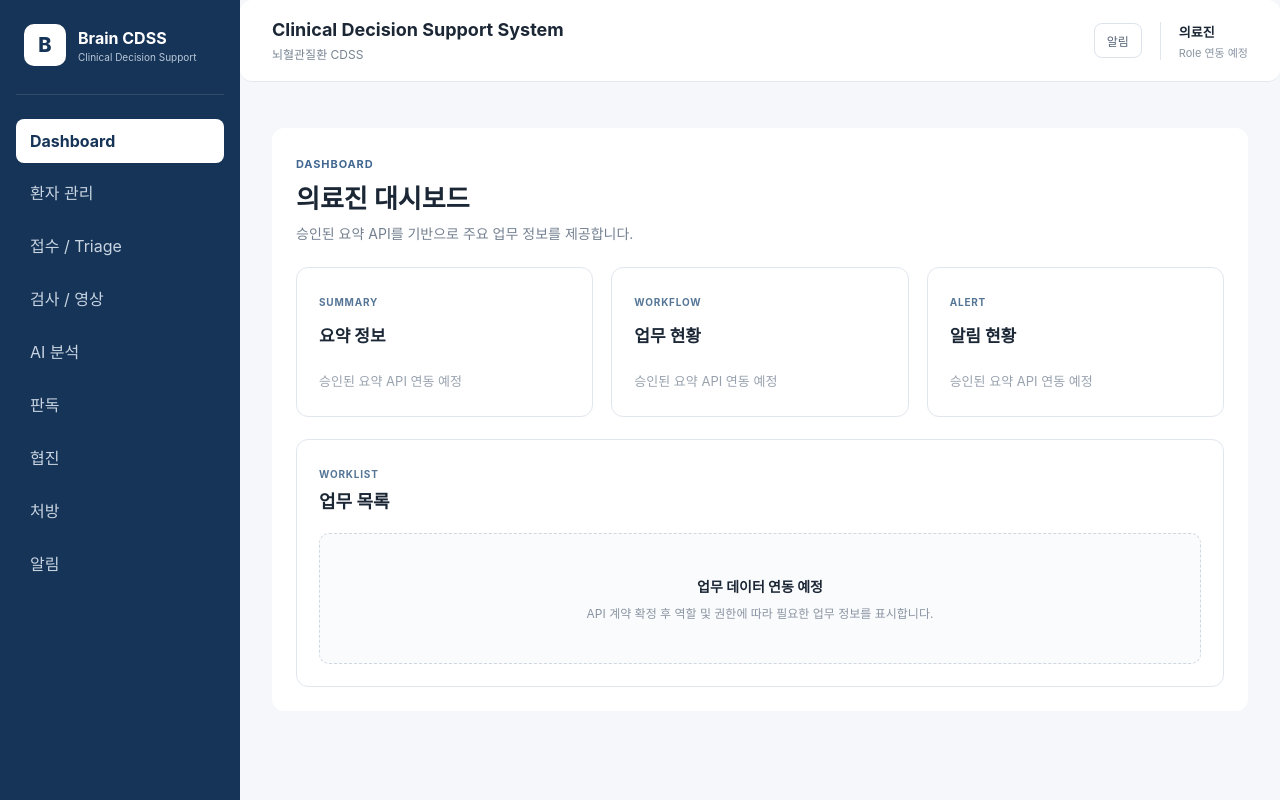
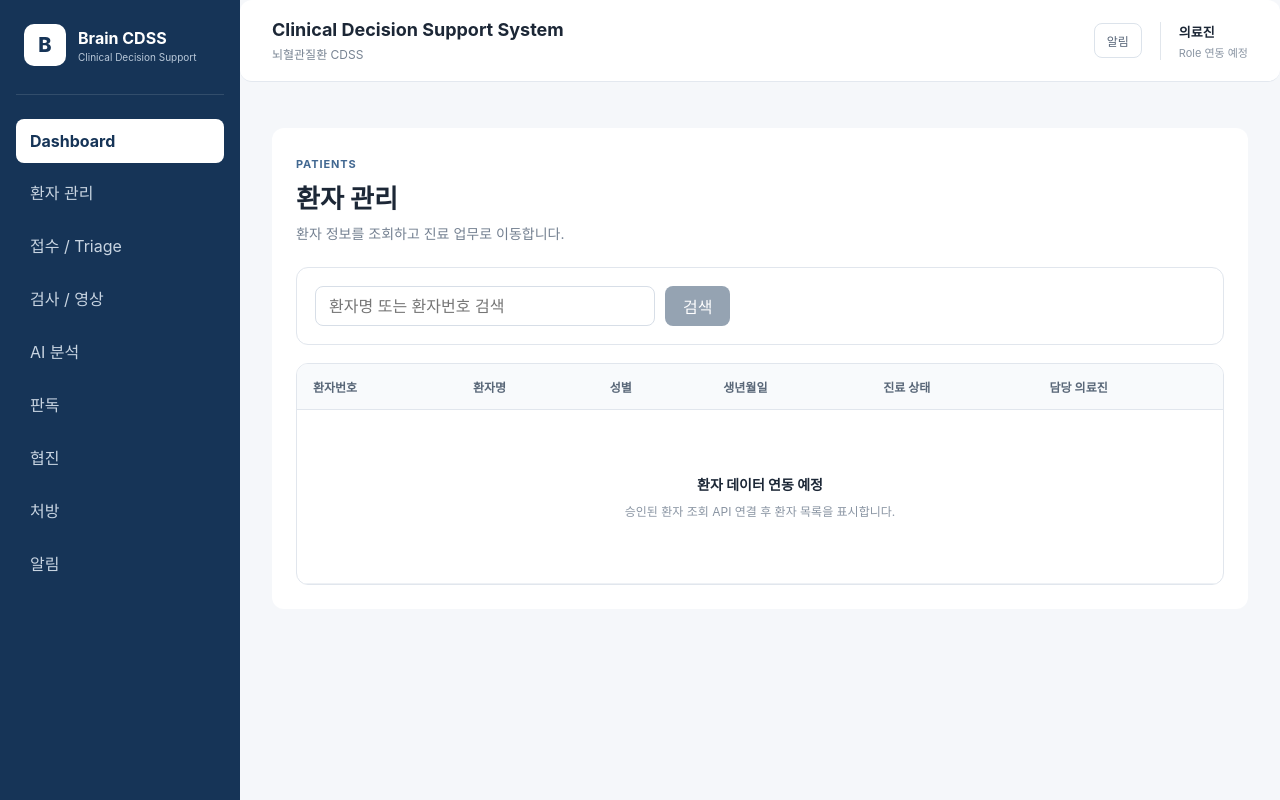
Before and after one commit to brainCDSS/BrainCDSS, a React (Vite) app in the folder frontend/: page / in a window 1280 px wide. Built offline with nearby package versions, Linux system fonts and the light colour scheme.

Commit message:
feat(frontend): 의료진 대시보드 및 환자관리 기본 화면 구현

```diff
--- a/frontend/src/app/App.tsx
+++ b/frontend/src/app/App.tsx
@@ -3,12 +3,13 @@
 
 
 import AppShell from "../shared/layout/AppShell";
-import Dashboard from "../features/dashboard/Dashboard";
+//import Dashboard from "../features/dashboard/";
+import Patients from "../features/patients/Patients";
 
 export function App() {
   return (
     <AppShell>
-      <Dashboard />
+      <Patients />
     </AppShell>
   );
 }
--- /dev/null
+++ b/frontend/src/features/patients/Patients.tsx
@@ -0,0 +1,55 @@
+import "./patients.css";
+
+export default function Patients() {
+  return (
+    <section className="patients">
+      <div className="patients-heading">
+        <div>
+          <span className="patients-label">PATIENTS</span>
+          <h2>환자 관리</h2>
+          <p>환자 정보를 조회하고 진료 업무로 이동합니다.</p>
+        </div>
+      </div>
+
+      <div className="patients-toolbar">
+        <input
+          type="search"
+          placeholder="환자명 또는 환자번호 검색"
+          aria-label="환자 검색"
+        />
+
+        <button type="button" disabled>
+          검색
+        </button>
+      </div>
+
+      <div className="patients-table-wrap">
+        <table className="patients-table">
+          <thead>
+            <tr>
+              <th>환자번호</th>
+              <th>환자명</th>
+              <th>성별</th>
+              <th>생년월일</th>
+              <th>진료 상태</th>
+              <th>담당 의료진</th>
+            </tr>
+          </thead>
+
+          <tbody>
+            <tr>
+              <td colSpan={6}>
+                <div className="patients-empty">
+                  <strong>환자 데이터 연동 예정</strong>
+                  <p>
+                    승인된 환자 조회 API 연결 후 환자 목록을 표시합니다.
+                  </p>
+                </div>
+              </td>
+            </tr>
+          </tbody>
+        </table>
+      </div>
+    </section>
+  );
+}
--- /dev/null
+++ b/frontend/src/features/patients/patients.css
@@ -0,0 +1,107 @@
+.patients {
+  width: 100%;
+}
+
+.patients-heading {
+  margin-bottom: 24px;
+}
+
+.patients-label {
+  color: #426891;
+  font-size: 11px;
+  font-weight: 700;
+  letter-spacing: 0.08em;
+}
+
+.patients-heading h2 {
+  margin: 6px 0 0;
+  font-size: 26px;
+}
+
+.patients-heading p {
+  margin: 8px 0 0;
+  color: #748091;
+  font-size: 14px;
+}
+
+.patients-toolbar {
+  display: flex;
+  gap: 10px;
+  margin-bottom: 18px;
+  padding: 18px;
+  border: 1px solid #e1e6ed;
+  border-radius: 12px;
+  background: #ffffff;
+}
+
+.patients-toolbar input {
+  width: 340px;
+  height: 40px;
+  padding: 0 13px;
+  border: 1px solid #d7dee7;
+  border-radius: 8px;
+  outline: none;
+  font: inherit;
+}
+
+.patients-toolbar input:focus {
+  border-color: #52779d;
+}
+
+.patients-toolbar button {
+  height: 40px;
+  padding: 0 18px;
+  border: 0;
+  border-radius: 8px;
+  background: #163457;
+  color: #ffffff;
+}
+
+.patients-toolbar button:disabled {
+  cursor: not-allowed;
+  opacity: 0.45;
+}
+
+.patients-table-wrap {
+  overflow: hidden;
+  border: 1px solid #e1e6ed;
+  border-radius: 12px;
+  background: #ffffff;
+}
+
+.patients-table {
+  width: 100%;
+  border-collapse: collapse;
+}
+
+.patients-table th {
+  padding: 14px 16px;
+  border-bottom: 1px solid #e1e6ed;
+  background: #f8fafc;
+  color: #596778;
+  font-size: 12px;
+  font-weight: 600;
+  text-align: left;
+}
+
+.patients-table td {
+  padding: 16px;
+  border-bottom: 1px solid #eef1f5;
+  font-size: 13px;
+}
+
+.patients-empty {
+  padding: 48px 20px;
+  text-align: center;
+}
+
+.patients-empty strong {
+  display: block;
+  font-size: 14px;
+}
+
+.patients-empty p {
+  margin: 8px 0 0;
+  color: #8a95a3;
+  font-size: 12px;
+}
```
